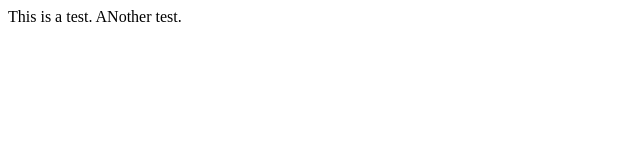
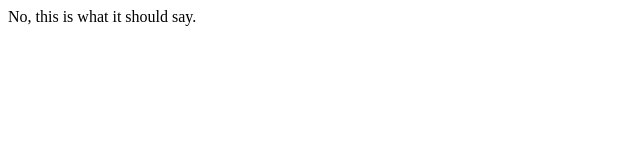
Before and after one commit to jobrown5vt/project-one-demo, a plain HTML site: page index.html in a window 1280 px wide. Shown: the full height of the page, 0-640 px from the left. Drawn offline with Linux system fonts and the light colour scheme.

Commit message:
user story 2

```diff
--- a/index.html
+++ b/index.html
@@ -8,6 +8,6 @@
         <link rel="stylesheet" href="">
     </head>
     <body>
-        This is a test.  ANother test.
+        No, this is what it should say.
     </body>
 </html>
```
